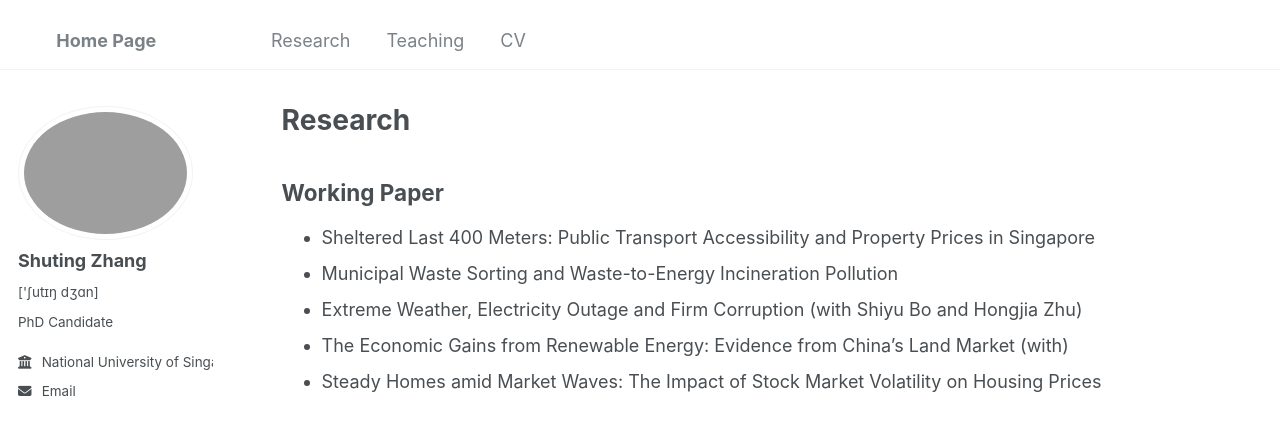
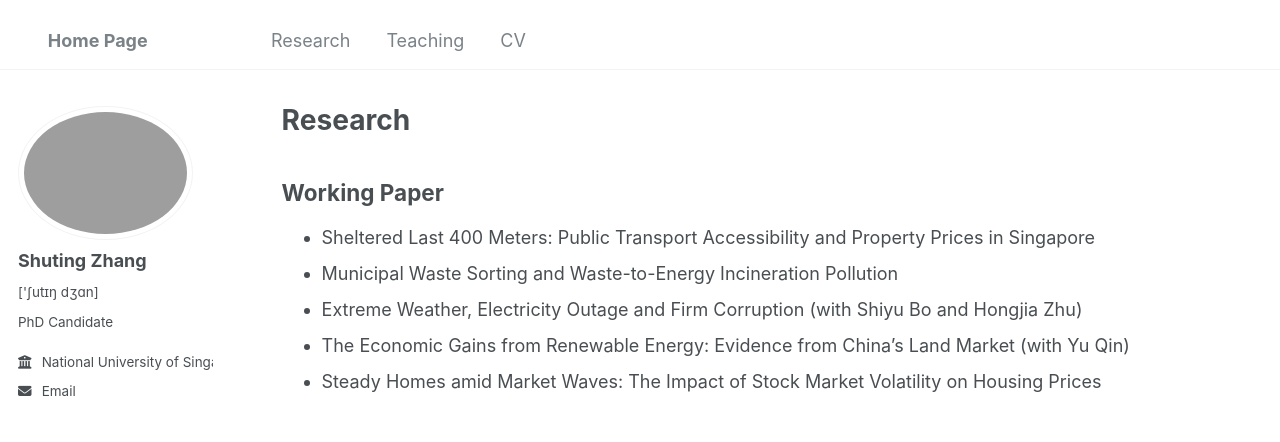
Before and after one commit to ShutingStar7/shutingstar7.github.io, a Jekyll site: the page built from _pages/research.md, in a window 1280 px wide and 992 px high. Shown: the top 442 px of the window. Built offline with Jekyll 4.4.1, drawn with Linux system fonts in a browser that asks for light colours.

```diff
--- a/_config.yml
+++ b/_config.yml
@@ -8,7 +8,7 @@
 
 # Basic Site Settings
 locale                   : "en-US"
-title                    : "&#160;&#160;&#160;&#160;&#160;&#160;&#160;&#160; Home Page &#160;&#160;&#160;&#160;&#160;&#160;&#160;&#160;&#160;"
+title                    : "&#160;&#160;&#160;&#160;&#160;&#160; Home Page &#160;&#160;&#160;&#160;&#160;&#160;&#160;&#160;&#160;&#160;&#160;"
 title_separator          : "-"
 name                     : &name "Your Name"
 description              : &description "personal description"
--- a/_data/navigation.yml
+++ b/_data/navigation.yml
@@ -12,4 +12,4 @@ main:
     url: /teaching/
 
   - title: "CV"
-    url: https://www.dropbox.com/scl/fi/4e2bexiy0obj8rhahfrfg/CV_Shuting-Zhang.pdf?rlkey=arqw79s0byopzegm9al7kokf8&st=n9ef3sbt&dl=0/
+    url: https://www.dropbox.com/scl/fi/qhsu8w2b4lxbtsvqow2l4/2025_Shuting-Zhang_CV.pdf?rlkey=324jvhjymgtt4sug4zkxcbb7p&st=yddbl7qx&dl=0
--- a/_pages/research.md
+++ b/_pages/research.md
@@ -9,7 +9,7 @@ author_profile: true
  - Sheltered Last 400 Meters: Public Transport Accessibility and Property Prices in Singapore
 - Municipal Waste Sorting and Waste-to-Energy Incineration Pollution
 - Extreme Weather, Electricity Outage and Firm Corruption (with Shiyu Bo and Hongjia Zhu)
-- The Economic Gains from Renewable Energy: Evidence from China’s Land Market (with)
+- The Economic Gains from Renewable Energy: Evidence from China’s Land Market (with Yu Qin)
 - Steady Homes amid Market Waves: The Impact of Stock Market Volatility on Housing Prices
 
 
```
Also changed, not shown: _pages/cv.md (+1 -1 lines), 2 other files.
